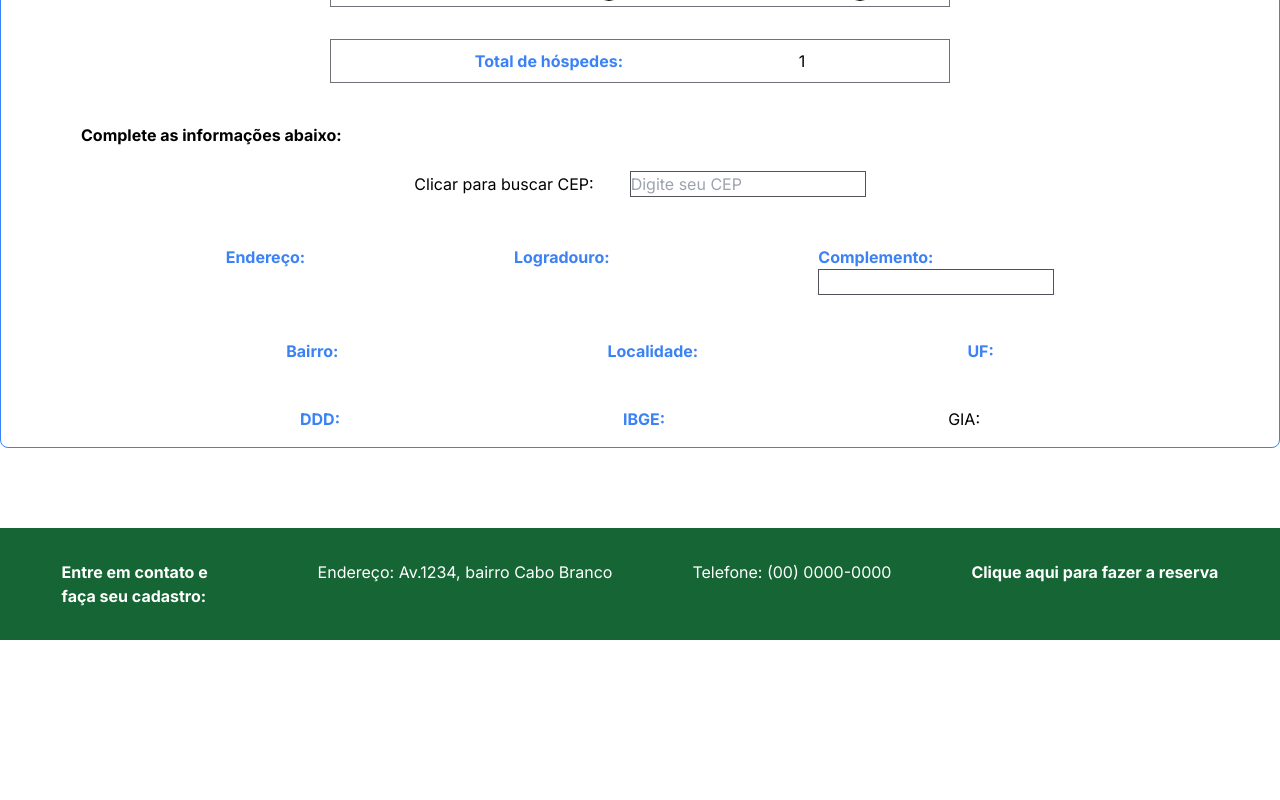
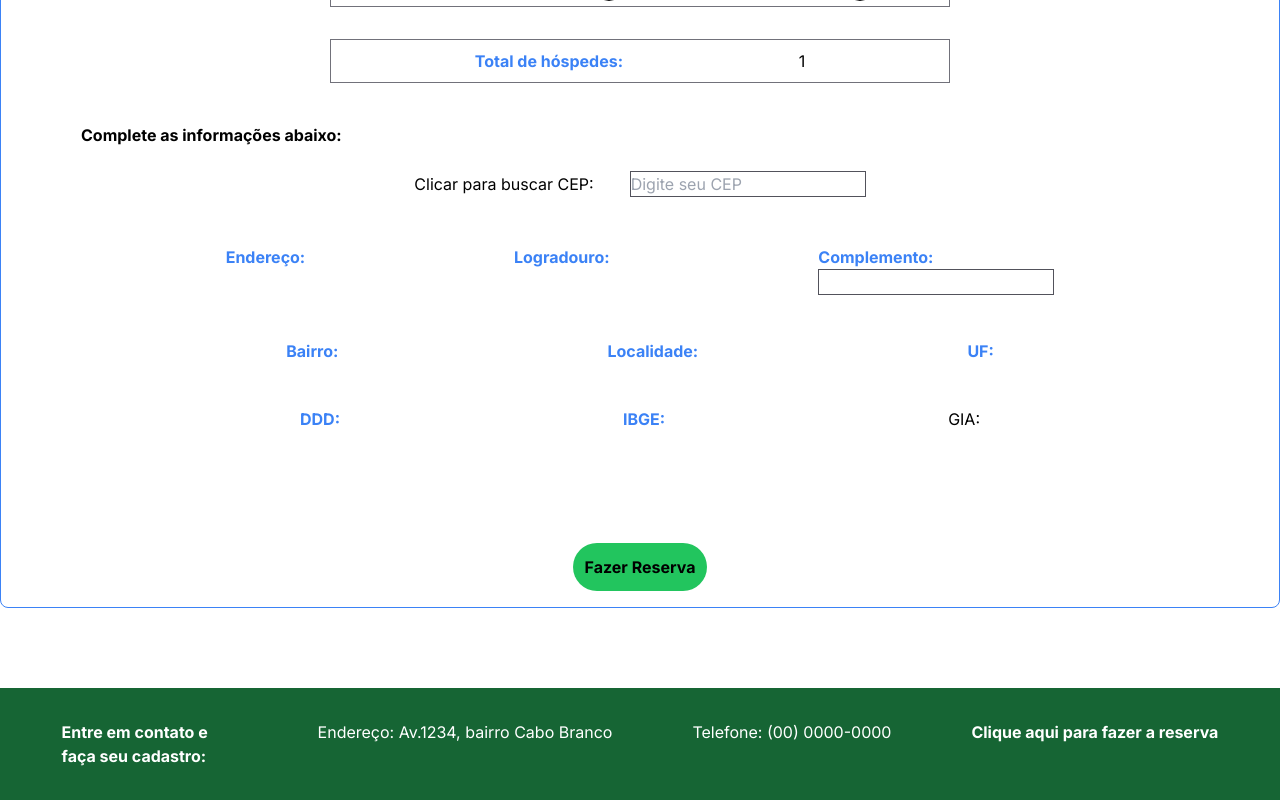
Before and after one commit to RRodrigoCordeiro/Pousad, a Next.js app: page /reservaIndividual in a window 1280 px wide. Shown: the part 1232-2032 px from the top of the page. Before the commit the page ends 1872 px from the top, so only its background shows below. Built offline with nearby package versions, Linux system fonts and the light colour scheme.

Commit message:
Atualização da Página reserva do quarto individual

```diff
--- a/src/app/reservaIndividual/page.tsx
+++ b/src/app/reservaIndividual/page.tsx
@@ -84,7 +84,9 @@ const page = () => {
         </fieldset>
         <h3 className='font-bold mt-10 ml-16'>Complete as informações abaixo:</h3>
         <CepApi/>
+        <button className="block  mx-auto mt-28 font-bold bg-green-500 p-3 rounded-3xl">Fazer Reserva</button>
         </fieldset>
+
 
 
 
```
